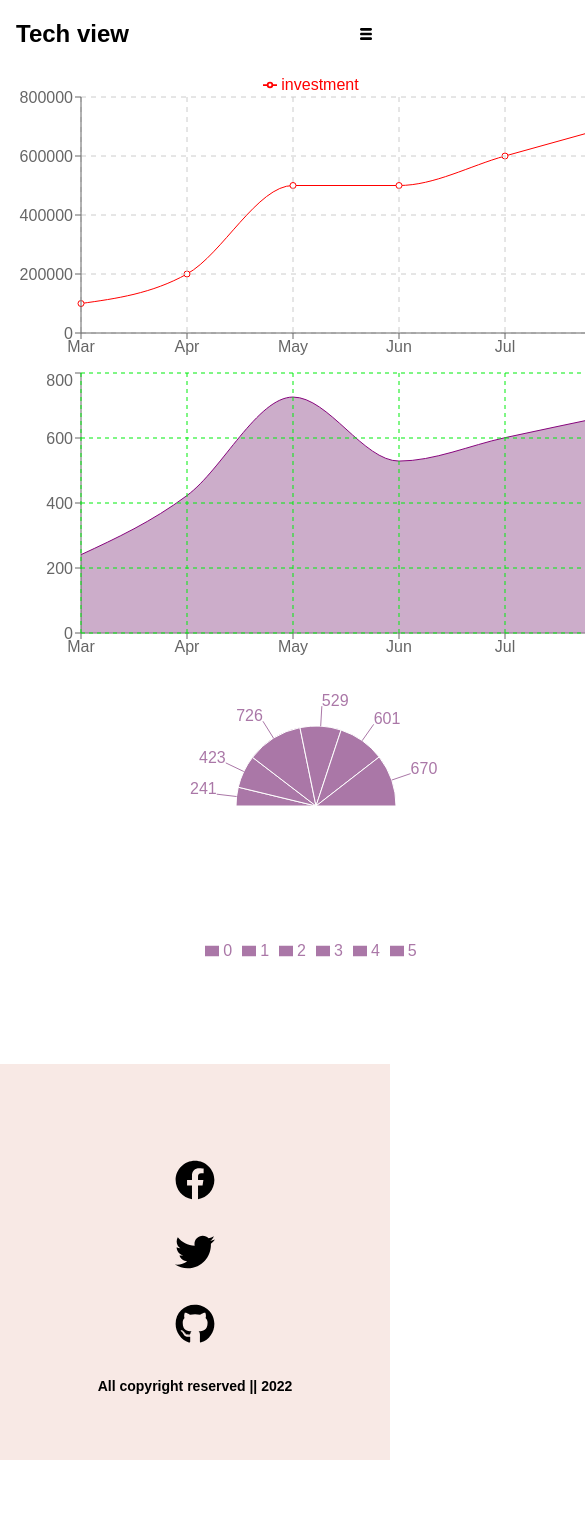
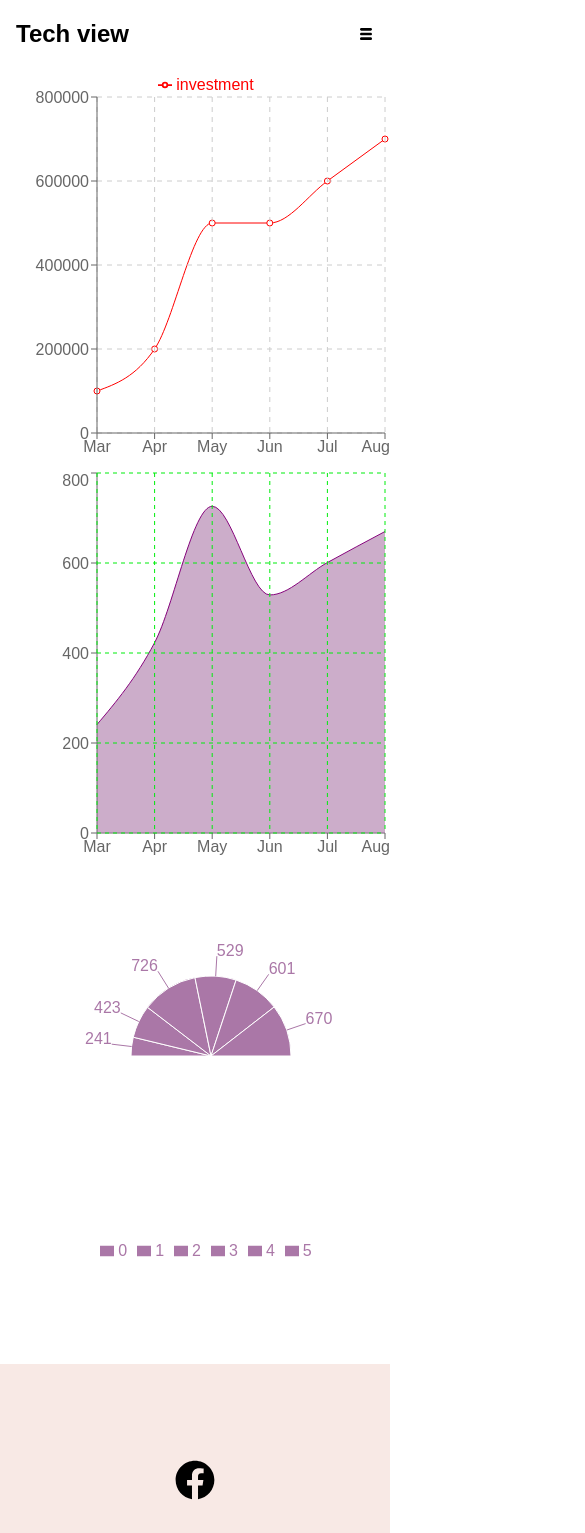
Before and after one commit to samiulbasirfahim/techview-public, a React (Create React App) app: page /dashboard in a window 390 px wide. Shown: the top 1533 px of the page, 585 px wide, since content can reach past the window. Before the commit the page ends 1460 px from the top, so only its background shows below. Built offline with nearby package versions, Linux system fonts and the light colour scheme.

Commit message:
dashboard responsive

```diff
--- a/src/components/dashboard/DashBoard.js
+++ b/src/components/dashboard/DashBoard.js
@@ -1,6 +1,8 @@
 import React from "react"
 import {
 	Area,
+	Bar,
+	BarChart,
 	CartesianGrid,
 	ComposedChart,
 	Legend,
@@ -8,24 +10,69 @@ import {
 	LineChart,
 	Pie,
 	PieChart,
+	ResponsiveContainer,
+	Text,
 	Tooltip,
 	XAxis,
 	YAxis,
 } from "recharts"
 import useData from "../../custom-hooks/useData"
 
+// const DashBoard = () => {
+// 	const [data] = useData()
+// 	return (
+// 		<div className="grid grid-col-1 justify-items-center md:grid-cols-2">
+// 			<LineChart width={600} height={300} data={data}>
+// 				<Line type="monotone" dataKey="investment" stroke="red" />
+// 				<CartesianGrid stroke="#ccc" strokeDasharray="5 5" />
+// 				<Legend verticalAlign="top" />
+// 				<XAxis dataKey="month" />
+// 				<YAxis />
+// 				<Tooltip />
+// 			</LineChart>
+// 			<ComposedChart width={600} height={300} data={data}>
+// 				<XAxis dataKey="month" />
+// 				<Area
+// 					type="monotone"
+// 					dataKey="sell"
+// 					fill="#AA77A7"
+// 					stroke="#87057D"
+// 				/>
+// 				<YAxis />
+// 				<Tooltip />
+// 				<CartesianGrid stroke="#00ED0D" strokeDasharray="4" />
+// 			</ComposedChart>
+// 			<PieChart width={600} height={300} data={data}>
+// 				<Pie
+// 					dataKey="sell"
+// 					startAngle={180}
+// 					endAngle={0}
+// 					data={data}
+// 					outerRadius={80}
+// 					fill="#AA77A7"
+// 					label="month"
+// 				/>
+// 				<Legend />
+// 				<Tooltip/>
+// 			</PieChart>
+// 		</div>
+// 	)
+// }
+
 const DashBoard = () => {
 	const [data] = useData()
 	return (
-		<div className="grid grid-col-1 justify-items-center md:grid-cols-2">
+		<>
+			<ResponsiveContainer className="mx-4" width="100%" height={400}>
 				<LineChart width={600} height={300} data={data}>
 					<Line type="monotone" dataKey="investment" stroke="red" />
 					<CartesianGrid stroke="#ccc" strokeDasharray="5 5" />
 					<Legend verticalAlign="top" />
-				<XAxis dataKey="month" />
-				<YAxis />
+					<XAxis dataKey="month" /> <YAxis />
 					<Tooltip />
 				</LineChart>
+			</ResponsiveContainer>
+			<ResponsiveContainer className="mx-4" width="100%" height={400}>
 				<ComposedChart width={600} height={300} data={data}>
 					<XAxis dataKey="month" />
 					<Area
@@ -38,6 +85,8 @@ const DashBoard = () => {
 					<Tooltip />
 					<CartesianGrid stroke="#00ED0D" strokeDasharray="4" />
 				</ComposedChart>
+			</ResponsiveContainer>
+			<ResponsiveContainer className="mx-4" width="100%" height={400}>
 				<PieChart width={600} height={300} data={data}>
 					<Pie
 						dataKey="sell"
@@ -49,9 +98,10 @@ const DashBoard = () => {
 						label="month"
 					/>
 					<Legend />
-				<Tooltip/>
+					<Tooltip />
 				</PieChart>
-		</div>
+			</ResponsiveContainer>
+		</>
 	)
 }
 
--- a/src/components/footer/Footer.js
+++ b/src/components/footer/Footer.js
@@ -4,7 +4,7 @@ import { useLocation } from "react-router-dom"
 const Footer = () => {
     const {pathname} = useLocation()
 	return (
-		<div className="mt-24 bg-[#F8E9E5] flex flex-col items-center justify-center py-16">
+		<div className="	 mt-24 bg-[#F8E9E5] flex flex-col items-center justify-center py-16">
 			<div className="block md:flex">
 				<a
 					target="_blank"
```
Lines whose indentation alone changed are shown as unchanged.
